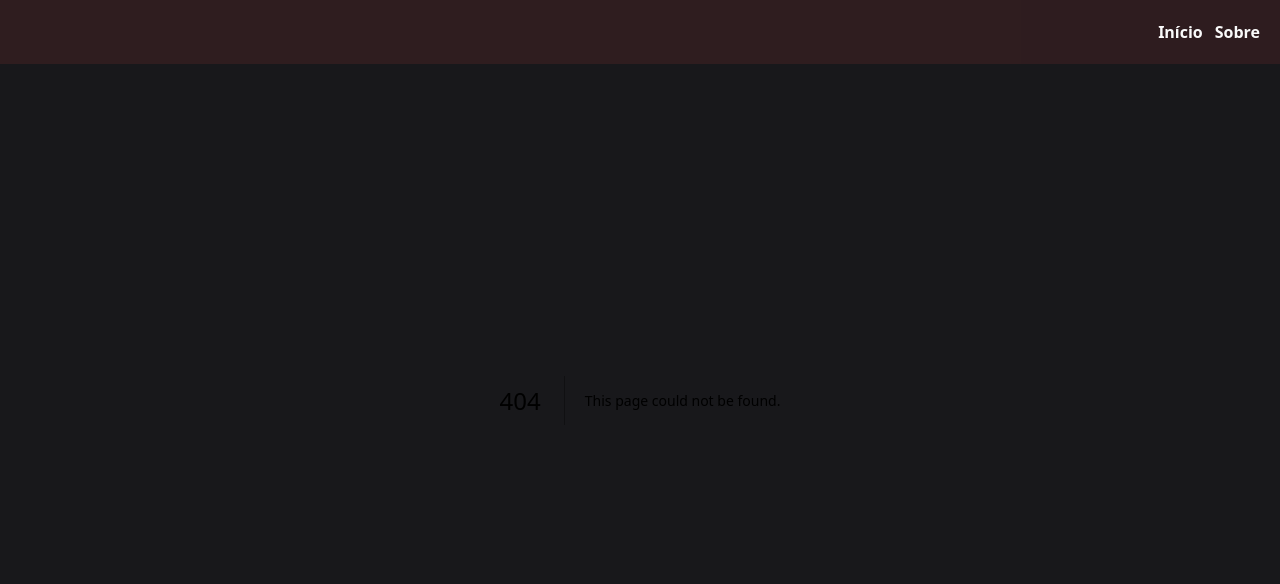
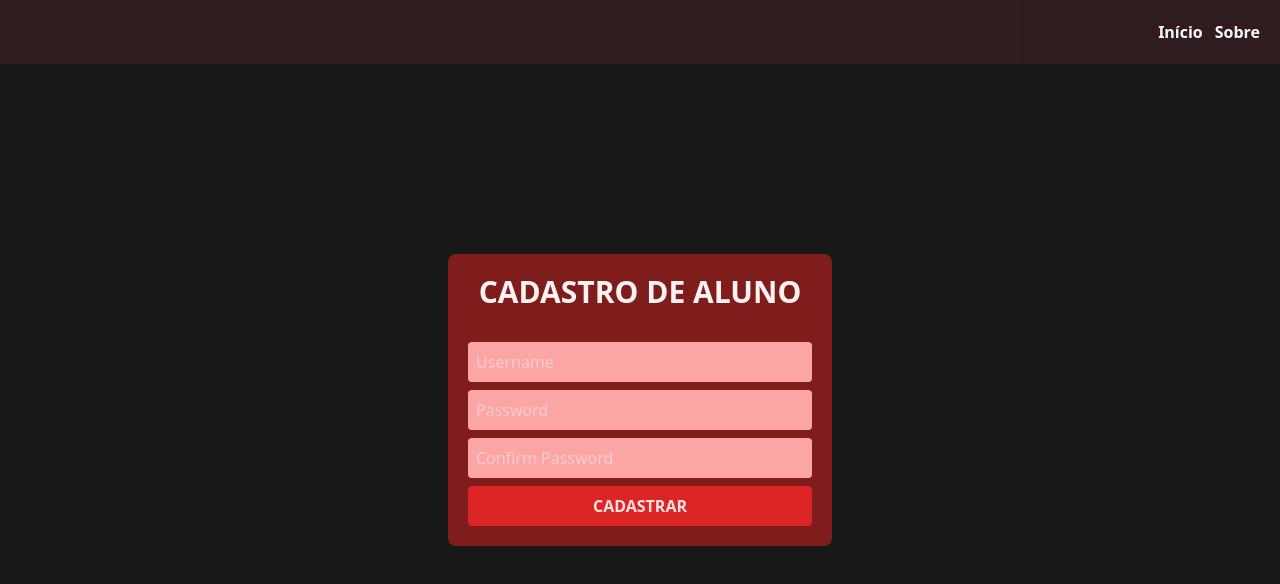
Before and after one commit to lucassnts963/school-gestor, a Next.js app: page /signup in a window 1280 px wide. Before the commit this address had no page. Shown: the top 584 px of the page. Built offline with nearby package versions, Linux system fonts and the light colour scheme.

Commit message:
adiciona a página de signup

```diff
--- /dev/null
+++ b/src/pages/signup.jsx
@@ -0,0 +1,17 @@
+import Head from "next/head";
+import { SignUpForm } from "../components/SignUpForm";
+
+export default function SignUp() {
+    return (
+        <>
+            <Head>
+                <title>Cadastro</title>
+            </Head>
+            <main className="flex flex-1 items-center justify-center h-screen">
+                <div className="bg-red-900 rounded-lg text-center">
+                    <SignUpForm />
+                </div>
+            </main>
+        </>
+    )
+}
```
